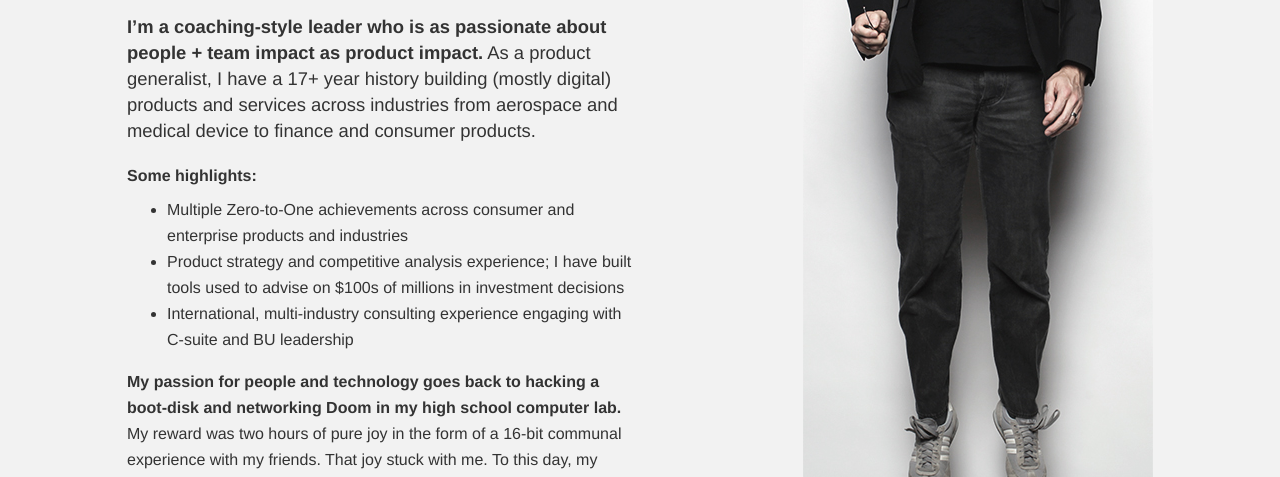
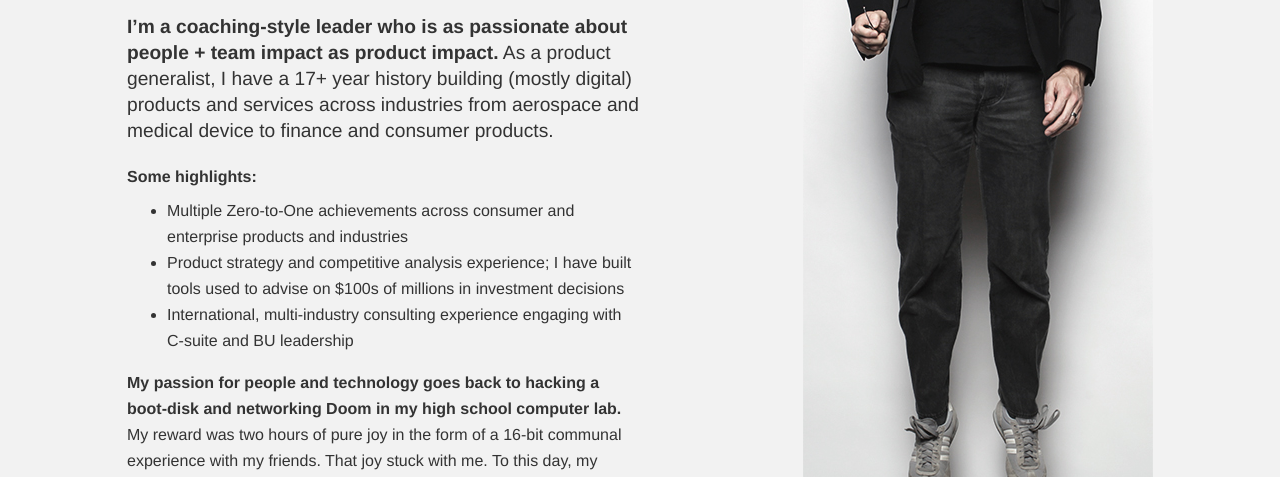
Before and after one commit to thedavidprice/thedavidprice.github.io, a plain HTML site: page index.html in a window 1280 px wide. Shown: the part 323-800 px from the top of the page. Drawn offline with nearby package versions, Linux system fonts and the light colour scheme.

Commit message:
bigger is better

```diff
--- a/index.html
+++ b/index.html
@@ -59,7 +59,7 @@
                     <section>
                         <h1>Hello! My name is David.</h1>
 
-                        <p style="font-size:115%;">
+                        <p style="font-size:120%;">
                           <strong>I’m a coaching-style leader who is as passionate about people + team impact as product impact.</strong> As a product generalist, I have a 17+ year history building (mostly digital) products and services across industries from aerospace and medical device to finance and consumer products.
                         </p>
 
```
